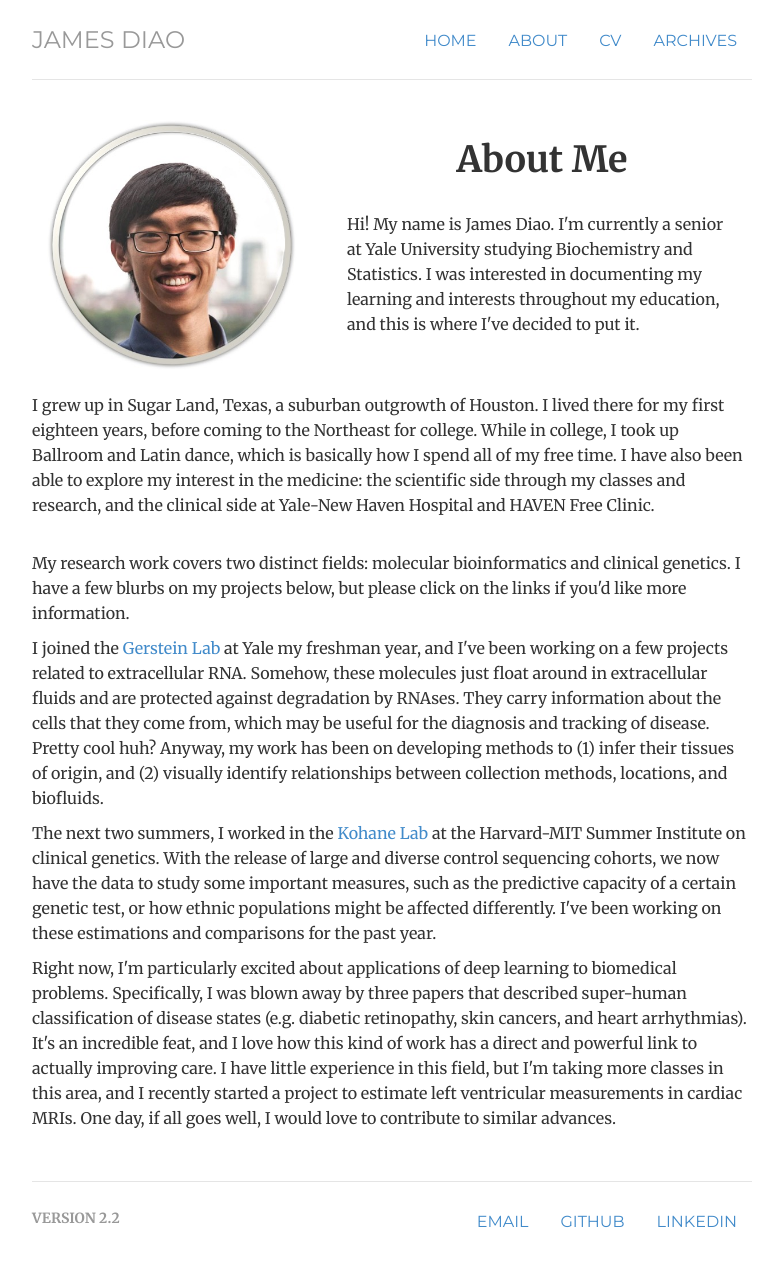
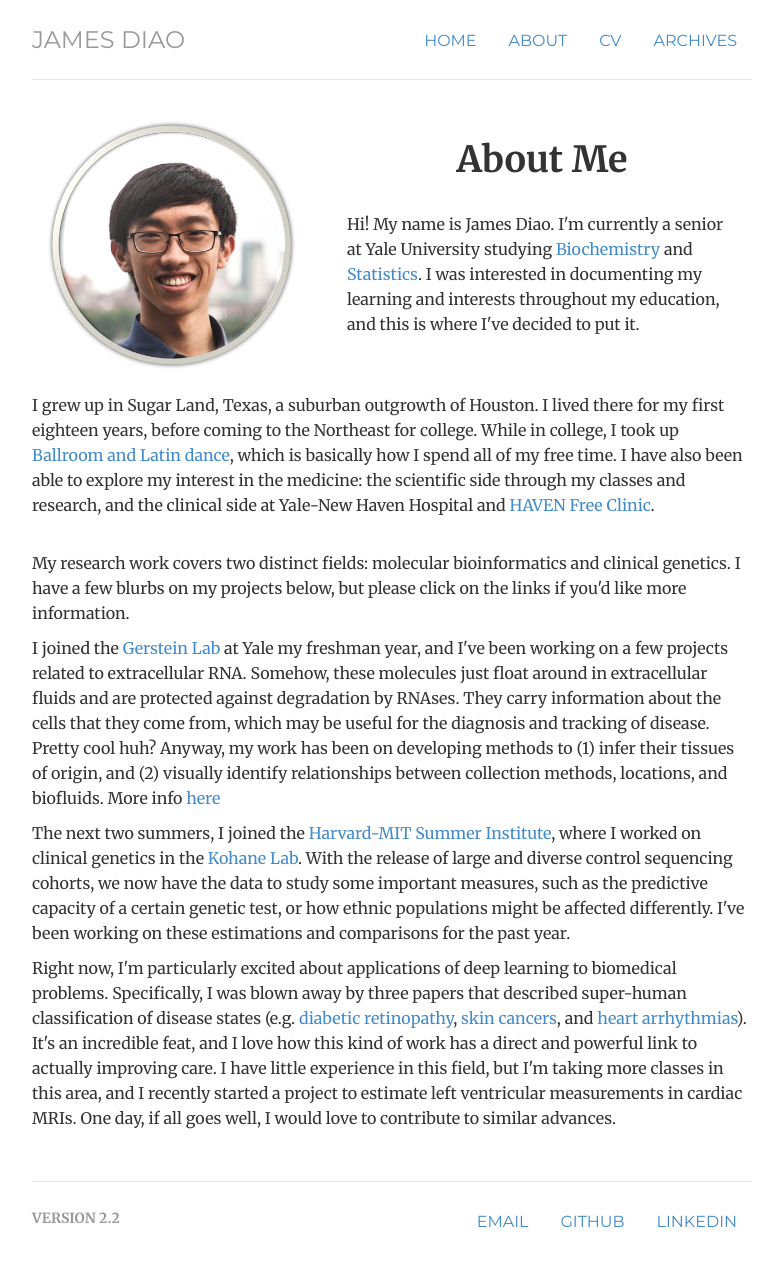
Before and after one commit to WENWENYU/jamesdiao.github.io, a Jekyll site: the page built from about/index.html, in a window 1280 px wide. Shown: the whole page, without its empty margins (248-1025 px from the left). Built offline with Jekyll 4.4.1, drawn with Linux system fonts in a browser that asks for light colours.

Commit message:
Added links to AboutMe

```diff
--- a/about/index.html
+++ b/about/index.html
@@ -11,16 +11,16 @@ title: About Me
     <h1 align="center">About Me</h1>
     <br>
     <p> Hi! My name is James Diao. I'm currently a senior at Yale University
-    studying Biochemistry and Statistics. I was interested in documenting my
+    studying <a href = "http://catalog.yale.edu/ycps/subjects-of-instruction/molecular-biophysics-biochemistry/">Biochemistry</a> and <a href="http://catalog.yale.edu/ycps/subjects-of-instruction/statistics/">Statistics</a>. I was interested in documenting my
     learning and interests throughout my education, and this is where I've
     decided to put it.</p>
     <br><br>
   </div>
 
-  <p> I grew up in Sugar Land, Texas, a suburban outgrowth of Houston. I lived there for my first eighteen years, before coming to the Northeast for college. While in college, I took up Ballroom and Latin dance, which is basically how I spend all of my free time. I have also been able to explore my interest in the medicine: the scientific side through my classes and research, and the clinical side at Yale-New Haven Hospital and HAVEN Free Clinic. </p>
+  <p> I grew up in Sugar Land, Texas, a suburban outgrowth of Houston. I lived there for my first eighteen years, before coming to the Northeast for college. While in college, I took up <a href="http://www.yaleballroom.org/resources/pages/team.html">Ballroom and Latin dance</a>, which is basically how I spend all of my free time. I have also been able to explore my interest in the medicine: the scientific side through my classes and research, and the clinical side at Yale-New Haven Hospital and <a href="https://www.havenfreeclinic.com/">HAVEN Free Clinic</a>. </p>
   <br>
   <p> My research work covers two distinct fields: molecular bioinformatics and clinical genetics. I have a few blurbs on my projects below, but please click on the links if you'd like more information. </p>
-  <p> I joined the <a href="/archives/2017/08/22/gerstein-lab">Gerstein Lab</a> at Yale my freshman year, and I've been working on a few projects related to extracellular RNA. Somehow, these molecules just float around in extracellular fluids and are protected against degradation by RNAses. They carry information about the cells that they come from, which may be useful for the diagnosis and tracking of disease. Pretty cool huh? Anyway, my work has been on developing methods to (1) infer their tissues of origin, and (2) visually identify relationships between collection methods, locations, and biofluids. </p>
-  <p> The next two summers, I worked in the <a href="/archives/2017/08/22/zak-lab">Kohane Lab</a> at the Harvard-MIT Summer Institute on clinical genetics. With the release of large and diverse control sequencing cohorts, we now have the data to study some important measures, such as the predictive capacity of a certain genetic test, or how ethnic populations might be affected differently. I've been working on these estimations and comparisons for the past year. </p>
-  <p> Right now, I'm particularly excited about applications of deep learning to biomedical problems. Specifically, I was blown away by three papers that described super-human classification of disease states (e.g. diabetic retinopathy, skin cancers, and heart arrhythmias). It's an incredible feat, and I love how this kind of work has a direct and powerful link to actually improving care. I have little experience in this field, but I'm taking more classes in this area, and I recently started a project to estimate left ventricular measurements in cardiac MRIs. One day, if all goes well, I would love to contribute to similar advances.</p>
+  <p> I joined the <a href="http://www.gersteinlab.org/research/">Gerstein Lab</a> at Yale my freshman year, and I've been working on a few projects related to extracellular RNA. Somehow, these molecules just float around in extracellular fluids and are protected against degradation by RNAses. They carry information about the cells that they come from, which may be useful for the diagnosis and tracking of disease. Pretty cool huh? Anyway, my work has been on developing methods to (1) infer their tissues of origin, and (2) visually identify relationships between collection methods, locations, and biofluids. More info <a href="/archives/2017/08/22/gerstein-lab">here</a> </p>
+  <p> The next two summers, I joined the <a href="https://pic-sure.org/training/summer-institute">Harvard-MIT Summer Institute</a>, where I worked on clinical genetics in the <a href="/archives/2017/08/22/zak-lab">Kohane Lab</a>. With the release of large and diverse control sequencing cohorts, we now have the data to study some important measures, such as the predictive capacity of a certain genetic test, or how ethnic populations might be affected differently. I've been working on these estimations and comparisons for the past year. </p>
+  <p> Right now, I'm particularly excited about applications of deep learning to biomedical problems. Specifically, I was blown away by three papers that described super-human classification of disease states (e.g. <a href="http://jamanetwork.com/journals/jama/fullarticle/2588763">diabetic retinopathy</a>, <a href="http://www.nature.com/nature/journal/v542/n7639/full/nature21056.html">skin cancers</a>, and <a href="http://arxiv.org/pdf/1707.01836.pdf">heart arrhythmias</a>). It's an incredible feat, and I love how this kind of work has a direct and powerful link to actually improving care. I have little experience in this field, but I'm taking more classes in this area, and I recently started a project to estimate left ventricular measurements in cardiac MRIs. One day, if all goes well, I would love to contribute to similar advances.</p>
 </div>
```
